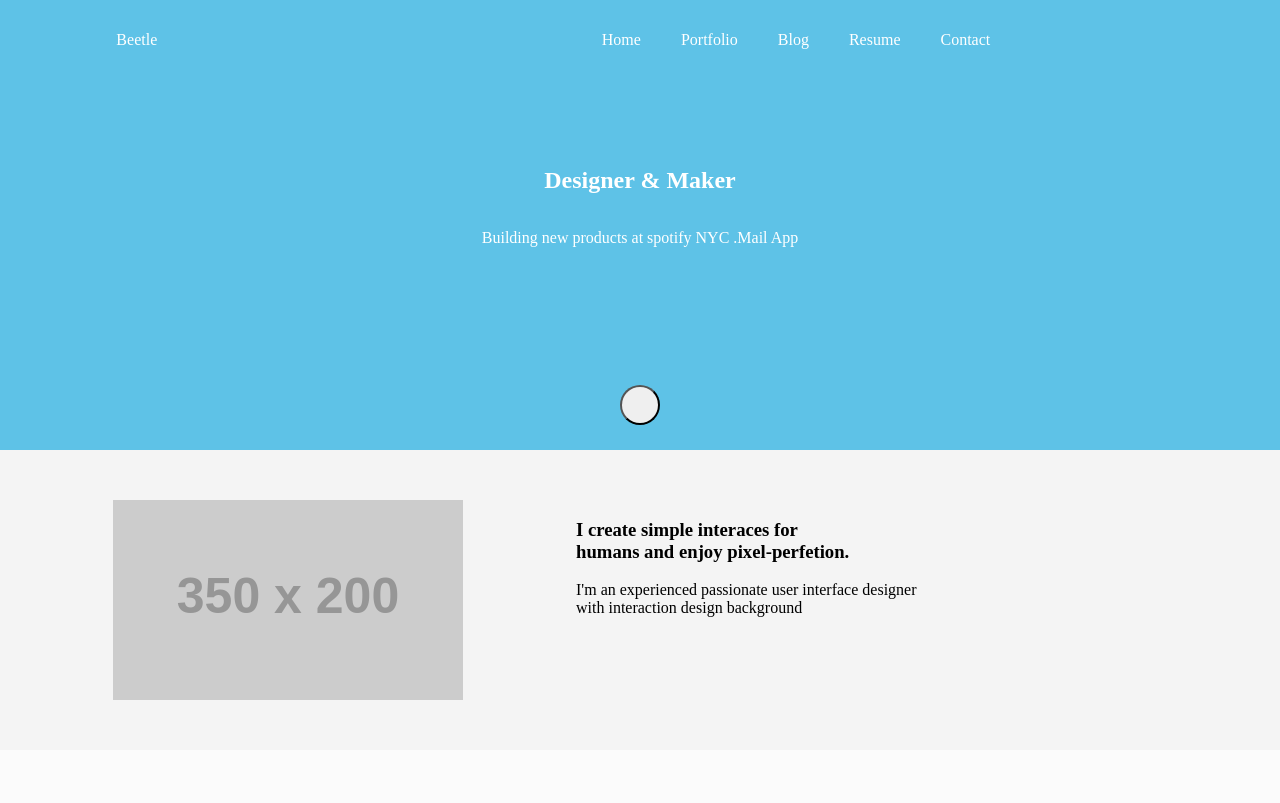
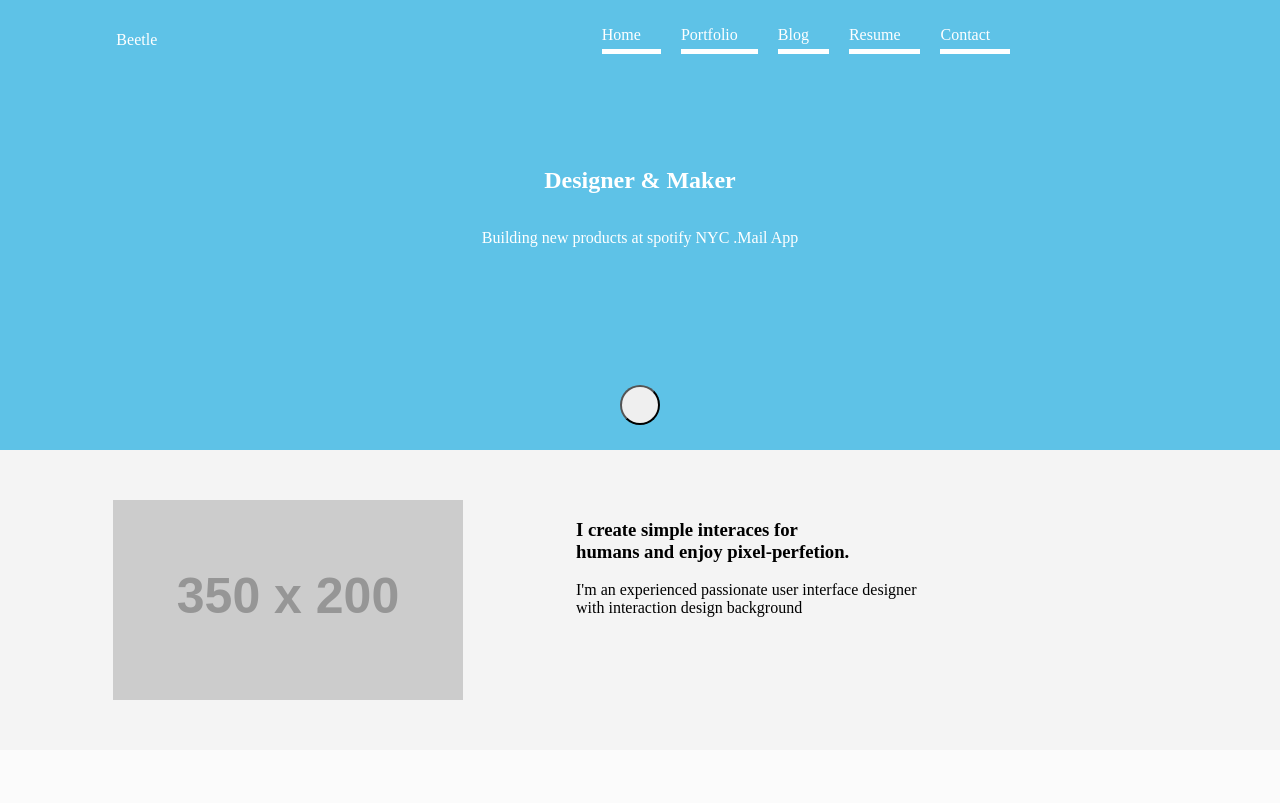
Before and after one commit to JakubK/Beetle, a website: page src/index.html in a window 1280 px wide. Shown: the top 803 px of the page. Drawn offline with Linux system fonts and the light colour scheme; placeholder pictures from the web are drawn by us.

Commit message:
Add some base underline for active navbar elements

```diff
--- a/src/index.html
+++ b/src/index.html
@@ -14,11 +14,11 @@
                 <a href="#">Beetle</a>
             </div>
             <ul>
-                <li><a href="#">Home</a></li>
-                <li><a href="#portfolio">Portfolio</a></li>
-                <li><a href="#blog">Blog</a></li>
-                <li><a href="#resume">Resume</a></li>
-                <li><a href="#contact">Contact</a></li>
+                <li class="active"><a href="#">Home</a></li>
+                <li class="active"><a href="#portfolio">Portfolio</a></li>
+                <li class="active"><a href="#blog">Blog</a></li>
+                <li class="active"><a href="#resume">Resume</a></li>
+                <li class="active"><a href="#contact">Contact</a></li>
             </ul>
         </nav>
         <section>
--- a/src/scss/index.scss
+++ b/src/scss/index.scss
@@ -68,7 +68,19 @@ body {
                     text-align: center;
                     float: left;
                     display: block;
-                    //padding: 10px 20px;
+                    overflow: hidden;
+                    &.active ::after
+                    {
+                        width: 100%;
+                        height: 5px;
+                        clear: both;
+                        display: block;
+                        background-color: white;
+                        content: "";
+                        margin-top: 5px;
+                        margin-left: 0;
+                        border: 0;
+                    }
                     a
                     {
                         text-decoration: none;
```
Also changed, not shown: src/css/index.css.
